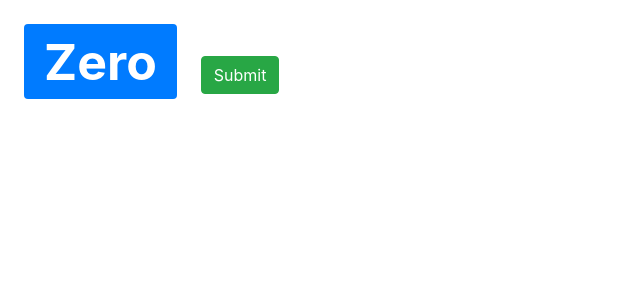
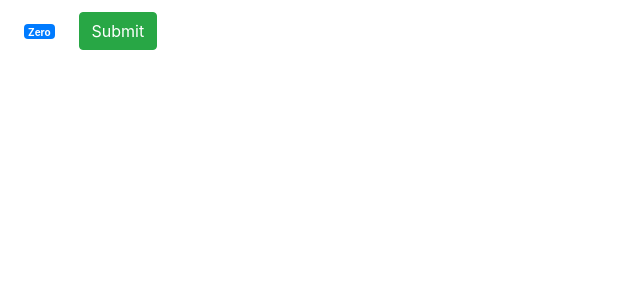
Before and after one commit to md-golamrabbani/react-js-for-beginner, a React (Create React App) app: page / in a window 1280 px wide. Shown: the top 300 px of the page, without its empty margins (0-640 px from the left). Built offline with nearby package versions, Linux system fonts and the light colour scheme.

Commit message:
setting attributes -> inline css

```diff
--- a/src/component/counter.jsx
+++ b/src/component/counter.jsx
@@ -6,15 +6,10 @@ class Counter extends Component {
         count: 0
     }
 
-    style = {
-        fontSize: 50,
-        fontWeight: 'bold'
-    }
-
     render() {
         return (
             <div>
-                <span style={ this.style } className="badge badge-primary m-4">{ this.formateCount() }</span>
+                <span style={ { fontSize: 10 } } className="badge badge-primary m-4">{ this.formateCount() }</span>
                 <button className="btn btn-success">Submit</button>
             </div>
         );
```
